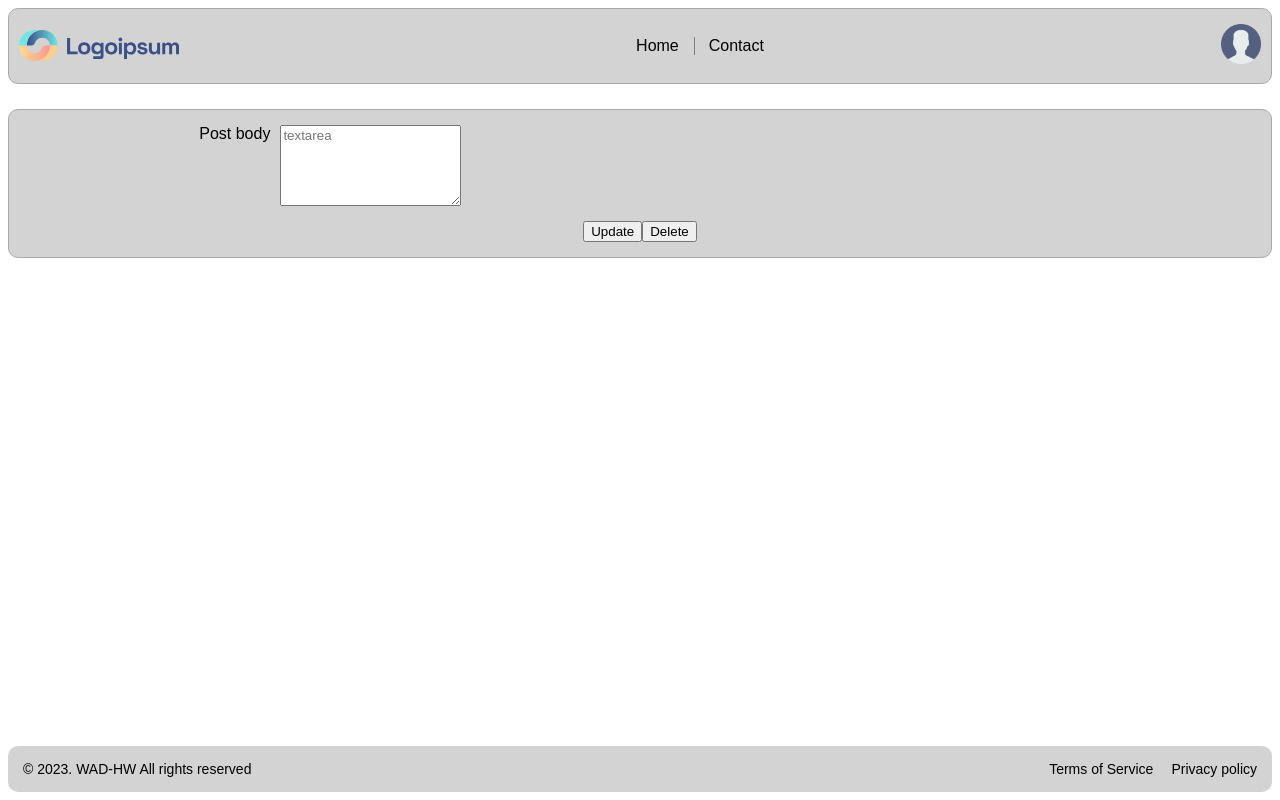
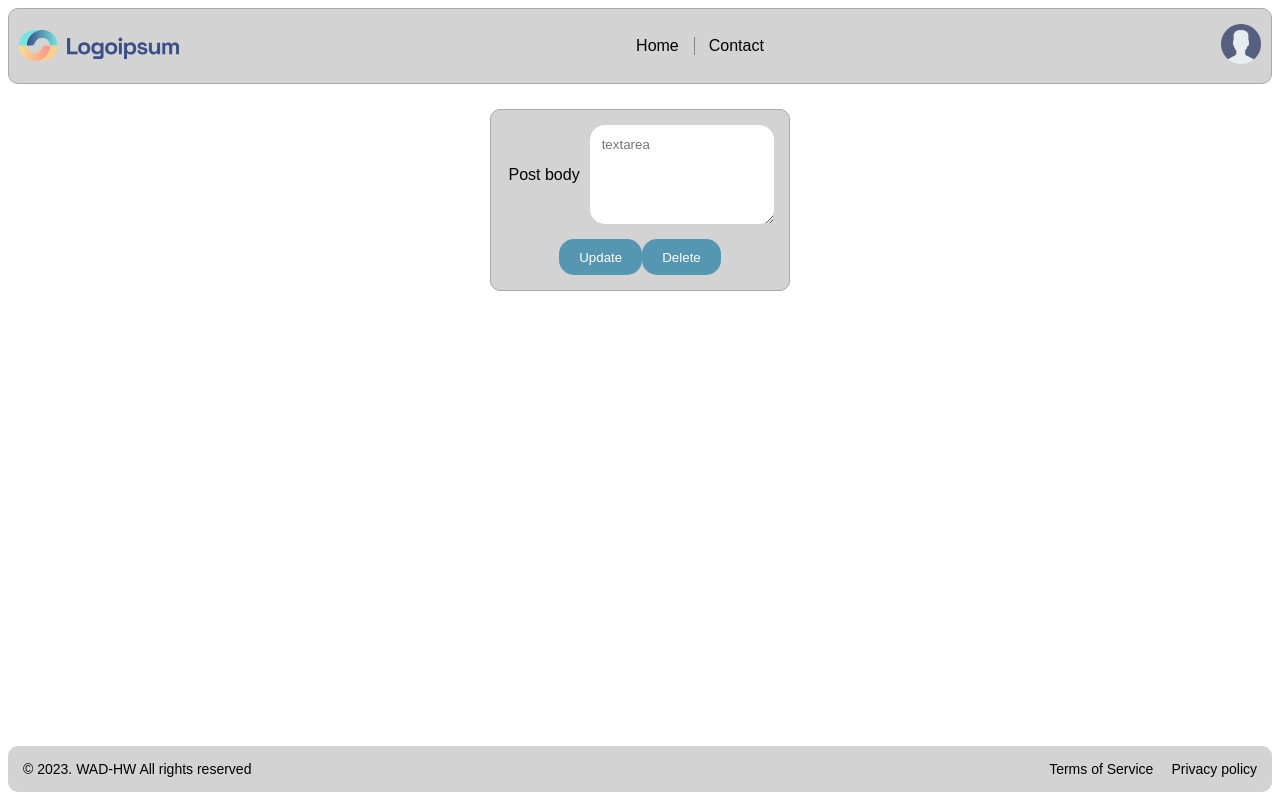
Before and after one commit to lelare/WAD-HW4, a Vue app in the folder front/: page /post/1 in a window 1280 px wide. Built offline with nearby package versions, Linux system fonts and the light colour scheme; no server answers.

Commit message:
update style

```diff
--- a/front/src/views/AddPost.vue
+++ b/front/src/views/AddPost.vue
@@ -13,7 +13,7 @@
                         v-model="post.body"
                     ></textarea>
                 </div>
-                <button type="submit" id="post-submit">Create post</button>
+                <button class="btn" type="submit" id="post-submit">Create post</button>
             </form>
         </section>
     </main>
@@ -55,13 +55,26 @@ export default {
 };
 </script>
 
-<style lang="scss">
+<style lang="scss" scoped>
+@media (min-width: 481px) {
+    section.section-small {
+        flex: 0 0 300px;
+    }
+}
 .form-group {
     display: flex;
+    align-items: center;
     margin-bottom: 15px;
 
+    & > textarea {
+        // height: 36px;
+        padding: 12px;
+        border: 0;
+        border-radius: 15px;
+    }
+
     & > label {
-        width: 20%;
+        width: 30%;
         text-align: right;
         margin-right: 10px;
     }
--- a/front/src/views/Login.vue
+++ b/front/src/views/Login.vue
@@ -92,11 +92,4 @@ export default {
         margin-right: 10px;
     }
 }
-
-.error {
-    color: red;
-    font-size: 0.8em;
-    margin-bottom: 10px;
-    text-align: center;
-}
 </style>
--- a/front/src/views/Post.vue
+++ b/front/src/views/Post.vue
@@ -13,8 +13,8 @@
                         v-model="post.body"
                     ></textarea>
                 </div>
-                <button type="submit">Update</button>
-                <button type="button" @click="deletePost">Delete</button>
+                <button class="btn" type="submit">Update</button>
+                <button class="btn" type="button" @click="deletePost">Delete</button>
             </form>
         </section>
     </main>
@@ -59,13 +59,26 @@ export default {
 };
 </script>
 
-<style lang="scss">
+<style lang="scss" scoped>
+@media (min-width: 481px) {
+    section.section-small {
+        flex: 0 0 300px;
+    }
+}
 .form-group {
     display: flex;
+    align-items: center;
     margin-bottom: 15px;
 
+    & > textarea {
+        // height: 36px;
+        padding: 12px;
+        border: 0;
+        border-radius: 15px;
+    }
+
     & > label {
-        width: 20%;
+        width: 30%;
         text-align: right;
         margin-right: 10px;
     }
--- a/front/src/views/SignUp.vue
+++ b/front/src/views/SignUp.vue
@@ -107,7 +107,6 @@ export default {
         margin-right: 10px;
     }
 }
-
 .error {
     color: red;
     font-size: 0.8em;
```
Also changed, not shown: 2 other files (tests, documents, lock files or other folders).
